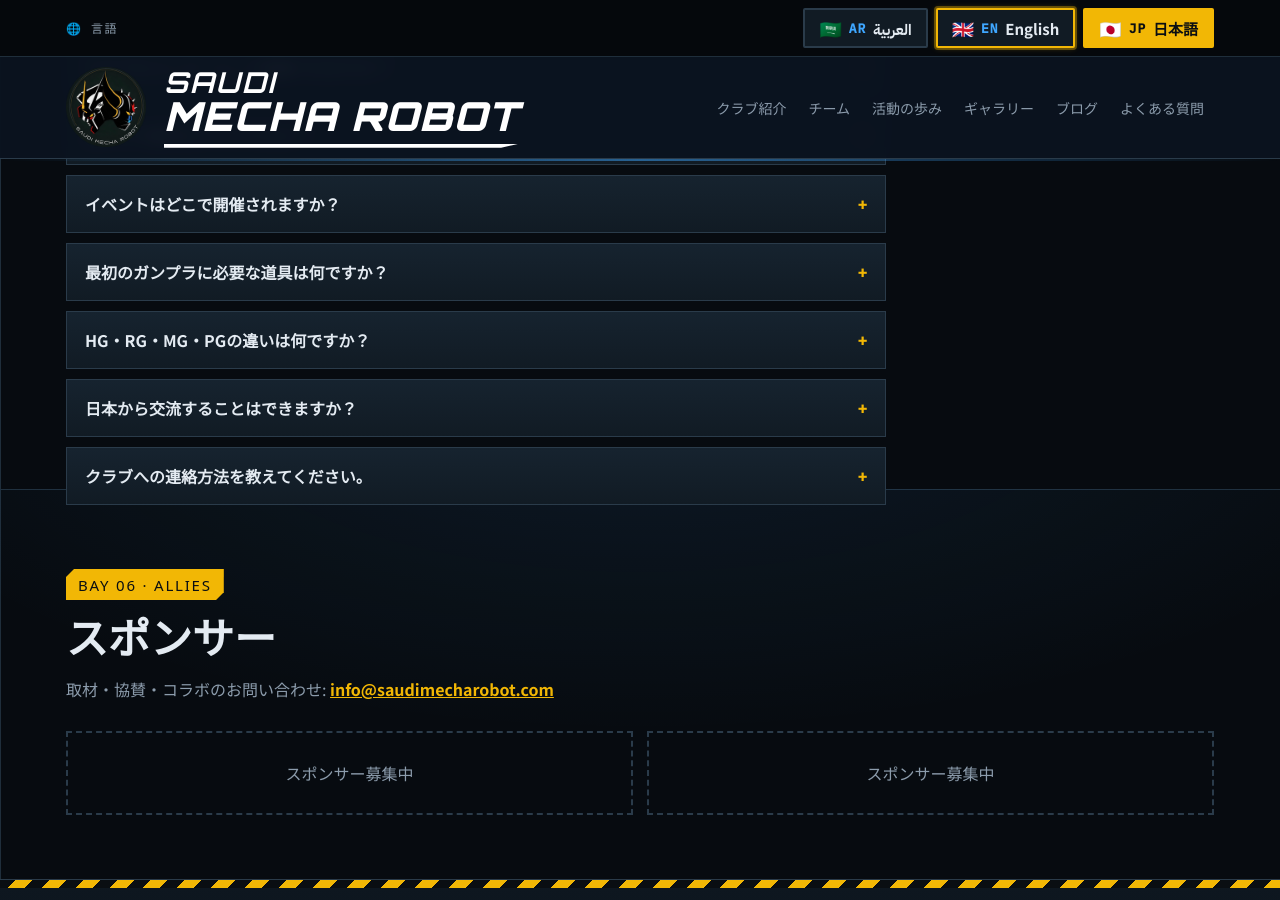
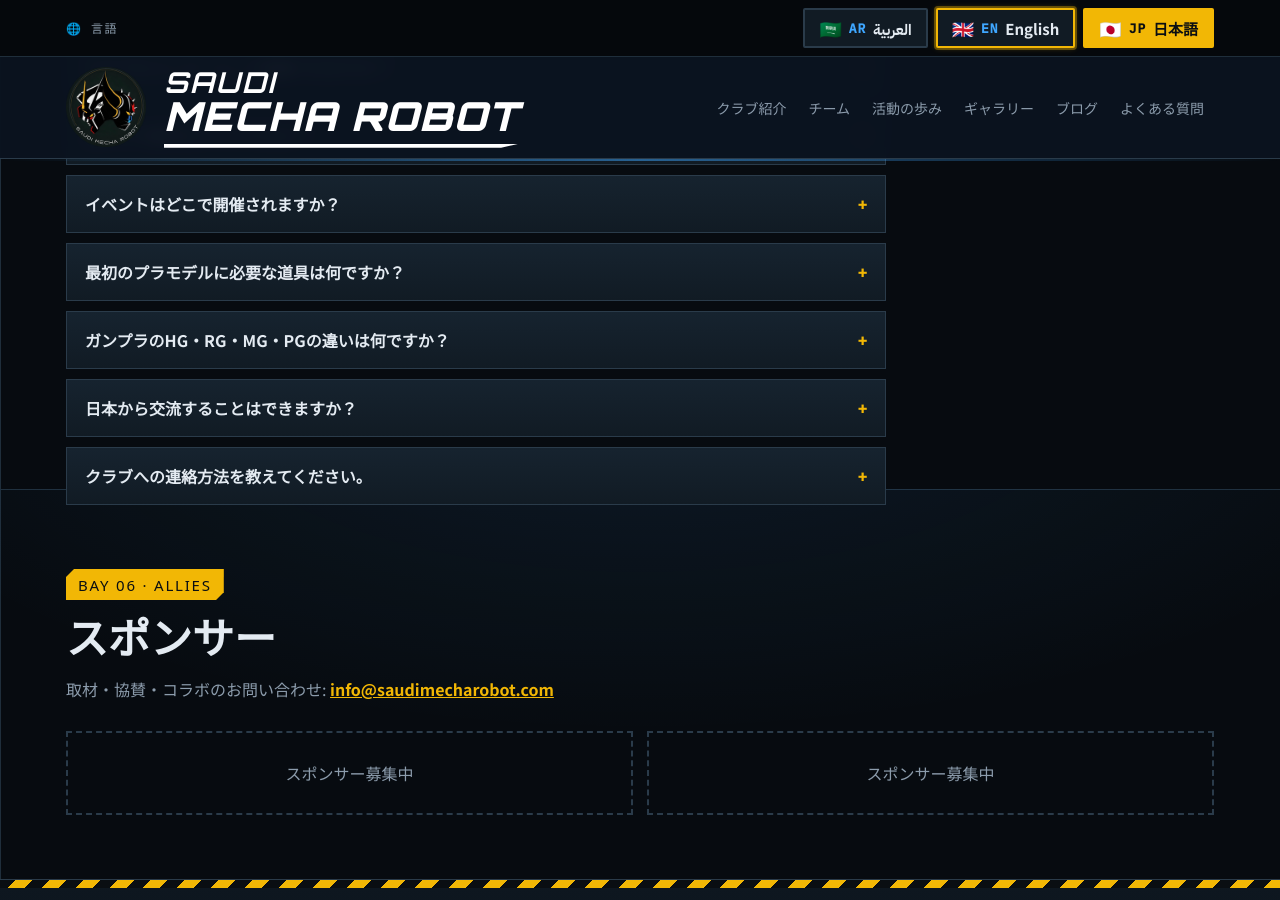
Before and after one commit to SaudiMechaRobot/SaudiMechaRobot.github.io, a Jekyll site: the page built from ja/index.html, in a window 1280 px wide and 900 px high, scrolled down 7611 px. Built offline with Jekyll 4.4.1, drawn with Linux system fonts in a browser that asks for light colours; some web fonts are replaced.

Commit message:
FAQ JA: match AR/EN for tools, grades and contact

```diff
--- a/_data/faq_ja.yml
+++ b/_data/faq_ja.yml
@@ -6,11 +6,11 @@
   answer: いいえ。アニメやゲームのSF・メカニカルデザインを中心にしつつ、ミリタリー、航空機、カーモデル、ジオラマなど、あらゆるジャンルの模型・フィギュアを歓迎しています。名前の「メカ」は私たちの原点で、作業台はすべての模型に開かれています。
 - question: イベントはどこで開催されますか？
   answer: クラブの拠点はサウジアラビアのリヤドです。各イベントの会場と日程は公式アカウントでお知らせします。
-- question: 最初のガンプラに必要な道具は何ですか？
+- question: 最初のプラモデルに必要な道具は何ですか？
   answer: ニッパー、ヤスリ（紙ヤスリでもOK）、デザインナイフの3つがあれば、はじめてのHGキットは十分に作れます。
-- question: HG・RG・MG・PGの違いは何ですか？
+- question: ガンプラのHG・RG・MG・PGの違いは何ですか？
   answer: HGは1/144スケールで、最初の一体に最適です。RGは同じ1/144スケールで、より精密なディテールが特徴です。MGは1/100スケールで内部フレームがあります。PGは1/60スケールで、最も大きく精密なグレードです。
 - question: 日本から交流することはできますか？
   answer: もちろんです。日本のモデラーやメカファンの皆さんとの交流を楽しみにしています。SNSから気軽にメッセージをお送りください。
 - question: クラブへの連絡方法を教えてください。
-  answer: Instagram、X、TikTok、YouTubeの公式アカウントからご連絡ください。リンクはページ下部にあります。
+  answer: メール、またはInstagram・X・TikTokの公式アカウントからご連絡いただけます。リンクはすべてページ下部にあります。
```
